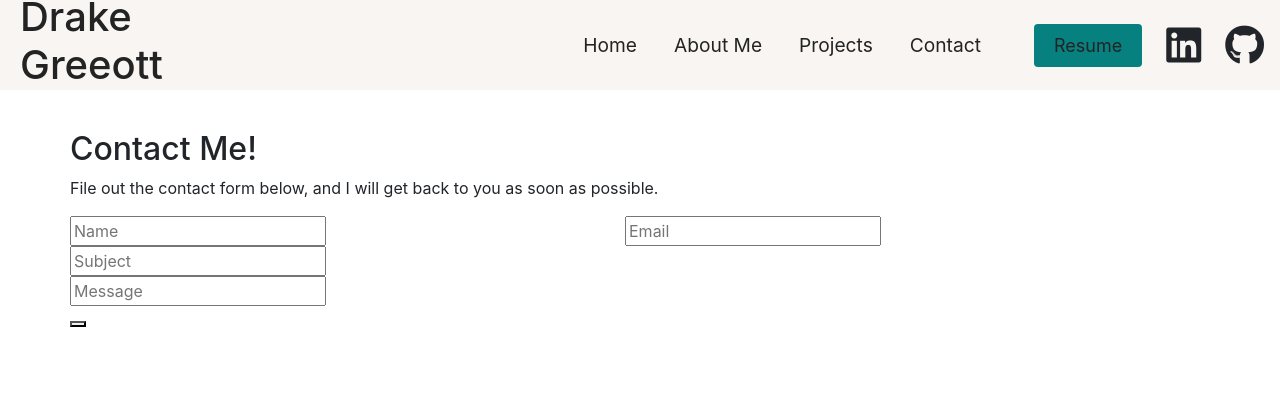
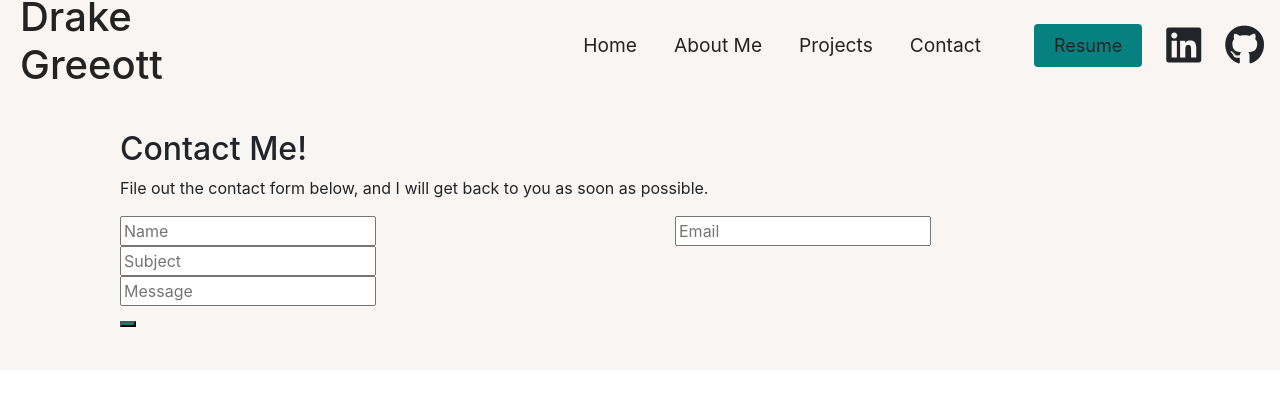
Before and after one commit to dgreeott/MyPortfolio, a React (Create React App) app in the folder my-portfolio/: page /contact in a window 1280 px wide. Shown: the top 408 px of the page. Built offline with nearby package versions, Linux system fonts and the light colour scheme.

Commit message:
Started CSS for contact form

```diff
--- a/my-portfolio/src/components/Contact.js
+++ b/my-portfolio/src/components/Contact.js
@@ -1,5 +1,7 @@
 import React, { Component } from "react";
 import axios from 'axios';
+
+import '../components/ContactPage/ContactForm.css';
 
 class Contact extends Component {
 
@@ -112,7 +114,7 @@ class Contact extends Component {
                       type="text"
                       className="formControl"
                       required
-                      value={this.state.subject}
+                      value={this.state.message}
                       onChange={this.onMsgChange.bind(this)}
                     />
                   </div>
--- /dev/null
+++ b/my-portfolio/src/components/ContactPage/ContactForm.css
@@ -0,0 +1,25 @@
+.section {
+    background-color: #f8f5f2;
+    display: flex;
+    justify-content: center;
+}
+
+.btn {
+    padding: 8px 20px;
+    border-radius: 4px;
+    outline: none;
+    border: none;
+    cursor: pointer;
+}
+
+.btn:hover {
+    padding: 8px 20px;
+    transition: all 0.3s ease-out;
+    background: #232323;
+    color: #fff;
+    transition: 250ms;
+}
+
+.primary-btn {
+    background-color: #078080;
+}
```
